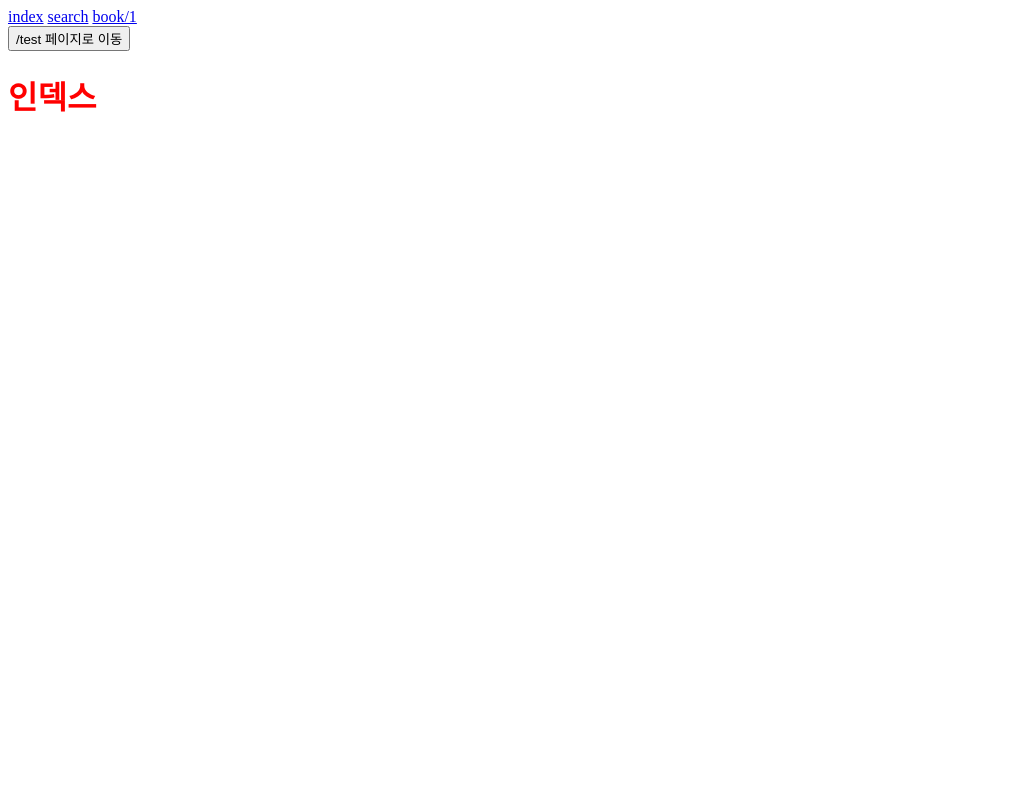
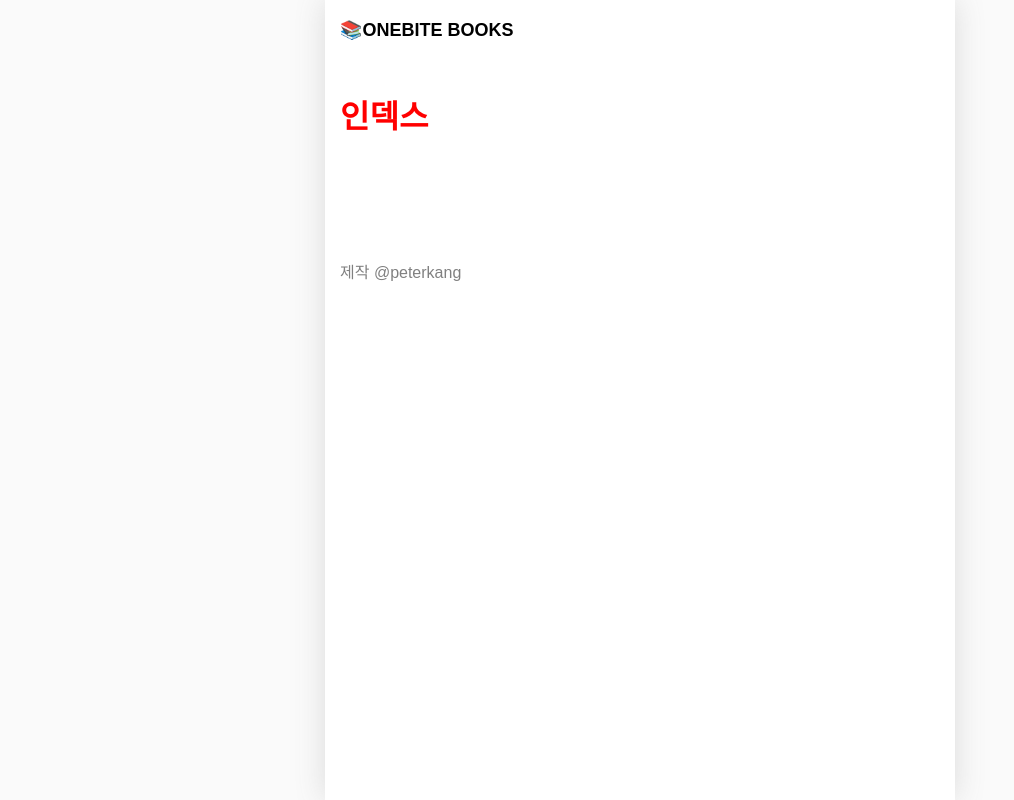
Before and after one commit to peterkang98/next-js-course, a Next.js app in the folder section02/: page / in a window 1280 px wide. Shown: the whole page, without its empty margins (0-1014 px from the left). Built offline with nearby package versions, Linux system fonts and the light colour scheme.

Commit message:
global layout 잡기. 헤더, 메인 푸터

```diff
--- /dev/null
+++ b/section02/src/components/global-layout.module.css
@@ -0,0 +1,30 @@
+.container {
+  background-color: white;
+  max-width: 600px;
+  min-height: 100vh;
+  margin: 0 auto;
+
+  box-shadow: rgba(100, 100, 100, 0.2) 0 0 29px 0;
+  padding: 0 15px;
+}
+
+.header {
+  height: 60px;
+  font-weight: bold;
+  font-size: 18px;
+  line-height: 60px;
+}
+
+.header > a {
+  color: black;
+  text-decoration: none;
+}
+
+.main {
+  padding-top: 10px;
+}
+
+.footer {
+  padding: 100px 0;
+  color: gray;
+}
--- /dev/null
+++ b/section02/src/components/global-layout.tsx
@@ -0,0 +1,17 @@
+import {ReactNode} from "react";
+import styles from "./global-layout.module.css"
+import Link from "next/link";
+
+export default function GlobalLayout({ children }: {children: ReactNode}) {
+  return (
+    <div className={styles.container}>
+      <header className={styles.header}>
+        <Link href={"/"}>📚ONEBITE BOOKS</Link>
+      </header>
+      <main className={styles.main}>
+        {children}
+      </main>
+      <footer className={styles.footer}>제작 @peterkang</footer>
+    </div>
+  );
+};
--- a/section02/src/pages/_app.tsx
+++ b/section02/src/pages/_app.tsx
@@ -1,30 +1,11 @@
 import "@/styles/globals.css";
 import type { AppProps } from "next/app";
-import Link from "next/link";
-import {useRouter} from "next/router";
-import {useEffect} from "react";
+import GlobalLayout from "@/components/global-layout";
 
 export default function App({ Component, pageProps }: AppProps) {
-  const router = useRouter();
-  const onClickButton = () => {
-    router.push("/test");
-  };
-
-  useEffect(() => {
-    router.prefetch("/test")
-  }, []);
-
   return (
-    <>
-      <header>
-        <Link href={"/"}>index</Link>&nbsp;
-        <Link href={"/search"} prefetch={false}>search</Link>&nbsp;
-        <Link href={"/book/1"}>book/1</Link>&nbsp;
-        <div>
-          <button onClick={onClickButton}>/test 페이지로 이동</button>
-        </div>
-      </header>
-      <Component {...pageProps} />
-    </>
+    <GlobalLayout>
+      <Component {...pageProps}/>
+    </GlobalLayout>
   );
 }
--- a/section02/src/styles/globals.css
+++ b/section02/src/styles/globals.css
@@ -0,0 +1,8 @@
+html,
+body {
+  margin: 0;
+  padding: 0;
+  background-color: rgb(250, 250, 250);
+
+  font-family: Arial, serif;
+}
```
